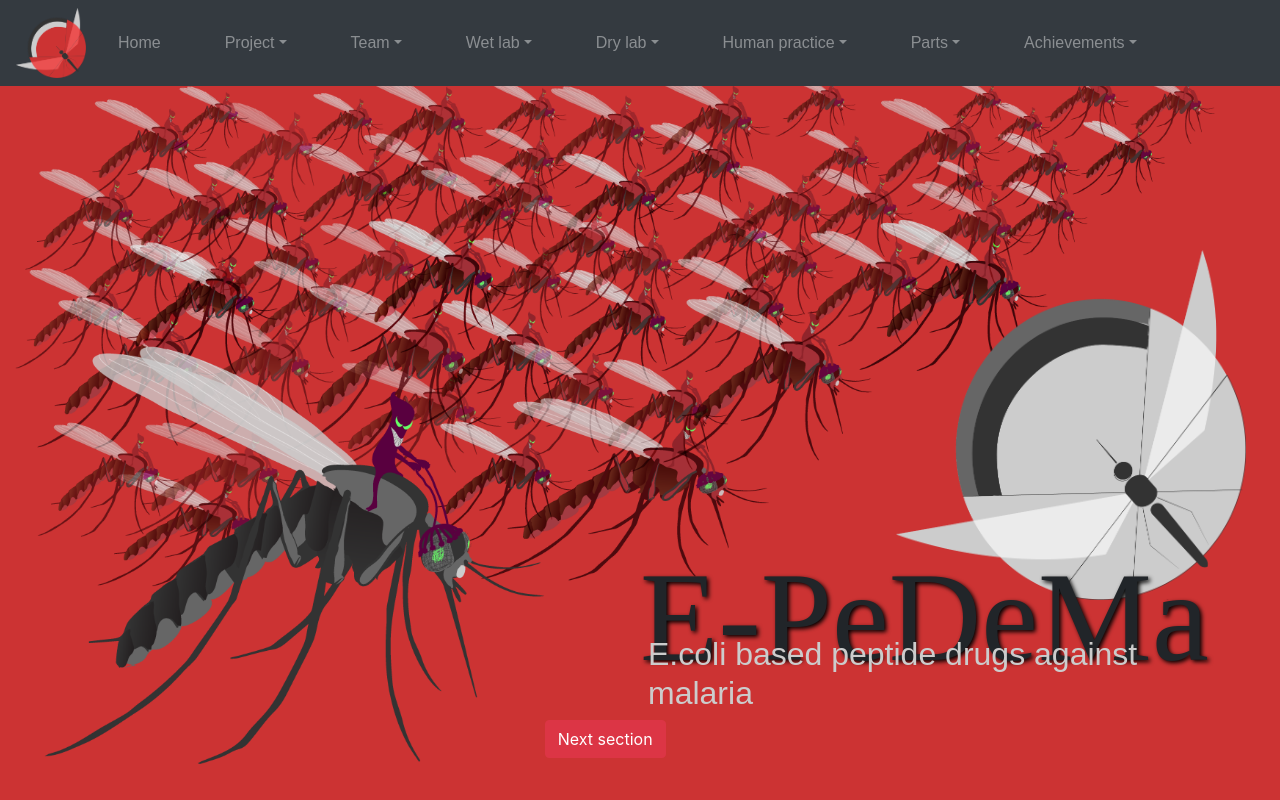
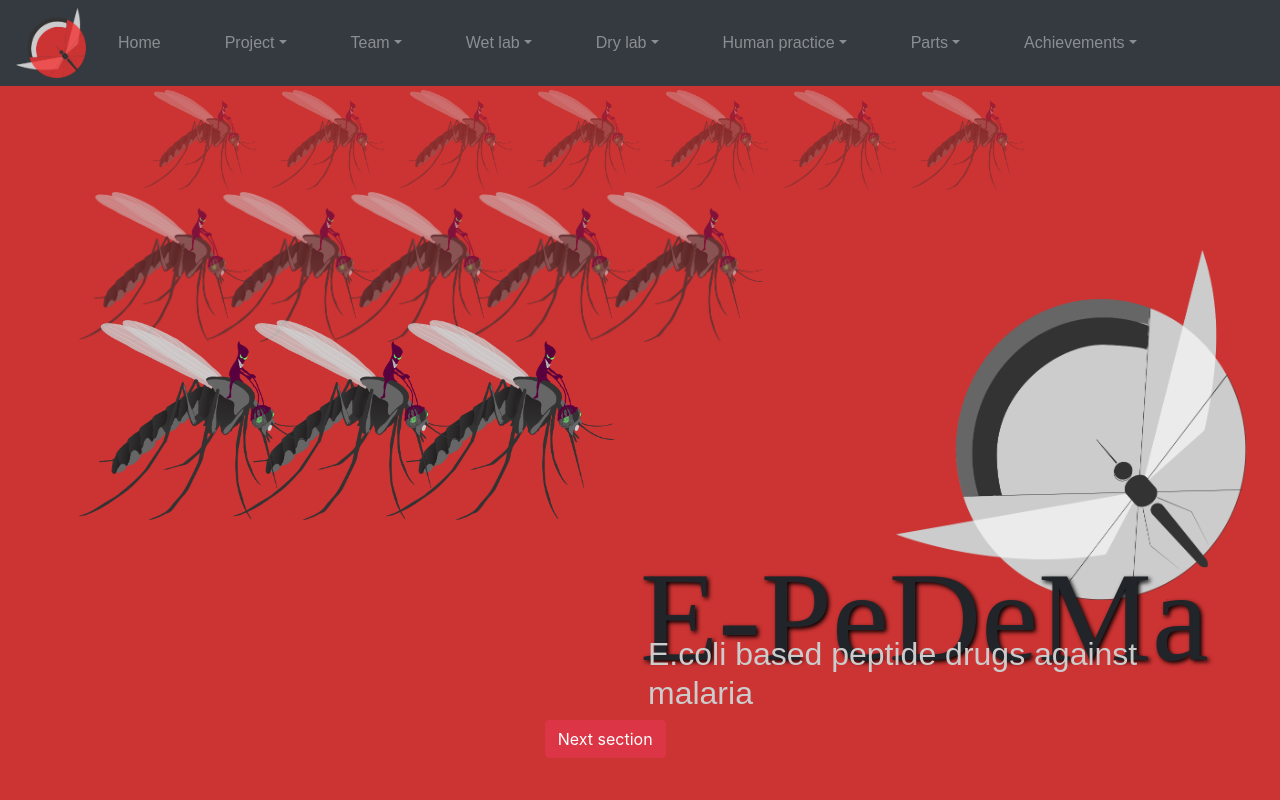
Before and after one commit to abdulrishad/wiki, a plain HTML site: page index.html in a window 1280 px wide. Shown: the top 800 px of the page. Drawn offline with nearby package versions, Linux system fonts and the light colour scheme.

Commit message:
Set the mosquitoes in three rows

```diff
--- a/index.html
+++ b/index.html
@@ -20,6 +20,51 @@
         width: '+=1180px',
 
       }, "slow");
+
+      // Row 1: 7 Small Mosquitoes, Least Opacity
+      for (i = 1; i <= 7; i++) {
+
+        let mosqclass = ".mosquito-" + i;
+
+        $(mosqclass).animate({
+          height: '+=100px',
+          width: '+=114px',
+        }, "slow");
+
+        $(mosqclass).css("opacity", "40%");
+
+        $(mosqclass).css("margin", "7% 0 0 " + (i * 10) + "%")
+
+      }
+
+      // Row 2: 5 Medium Mosquitoes, Medium Opacity
+      for (i = 8; i <= 12; i++) {
+
+        let mosqclass = ".mosquito-" + i;
+
+        $(mosqclass).animate({
+          height: '+=150px',
+          width: '+=172px',
+        }, "slow");
+
+        $(mosqclass).css("opacity", "65%");
+        $(mosqclass).css("margin", "15% 0 0 " + ((12 - i) * 10 + 5) + "%")
+
+      }
+
+      // Row 3: 3 Large Mosquitoes, Full Opacity
+      for (i = 13; i <= 15; i++) {
+
+        let mosqclass = ".mosquito-" + i;
+
+        $(mosqclass).animate({
+          height: '+=200px',
+          width: '+=229px',
+        }, "slow");
+
+        $(mosqclass).css("margin", "25% 0 0 " + ((15 - i) * 12 + 5) + "%")
+
+      }
 
     });
   </script>
@@ -149,7 +194,23 @@
 
 
       <div class="first-div">
-        <img class="group" src="mosquitoes+1.png" alt="">
+        <!-- <img class="group" src="mosquitoes+1.png" alt=""> -->
+        <img class="mosquito mosquito-1" src="mosquito.png">
+        <img class="mosquito mosquito-2" src="mosquito.png">
+        <img class="mosquito mosquito-3" src="mosquito.png">
+        <img class="mosquito mosquito-4" src="mosquito.png">
+        <img class="mosquito mosquito-5" src="mosquito.png">
+        <img class="mosquito mosquito-6" src="mosquito.png">
+        <img class="mosquito mosquito-7" src="mosquito.png">
+        <img class="mosquito mosquito-8" src="mosquito.png">
+        <img class="mosquito mosquito-9" src="mosquito.png">
+        <img class="mosquito mosquito-10" src="mosquito.png">
+        <img class="mosquito mosquito-11" src="mosquito.png">
+        <img class="mosquito mosquito-12" src="mosquito.png">
+        <img class="mosquito mosquito-13" src="mosquito.png">
+        <img class="mosquito mosquito-14" src="mosquito.png">
+        <img class="mosquito mosquito-15" src="mosquito.png">
+
         <img class="big-logo" src="logo white.png" alt="">
         <h1 class=title-line>E-PeDeMa</h1>
         <h4 class=title-line2>E.coli based peptide drugs against malaria</h4>
--- a/styles1.css
+++ b/styles1.css
@@ -251,3 +251,38 @@ html {
   margin-left: 56.5%;
 
 }
+
+
+/* Mosquito Animations */
+
+@keyframes mosq-0 {
+  0%   {top:0px;}
+  50%  {top:12.5px;}
+  100% {top:0px;}
+}
+
+@keyframes mosq-1 {
+  0%   {top:0px;}
+  50%  {top:13px;}
+  100% {top:0px;}
+}
+
+@keyframes mosq-2 {
+  0%   {top:0px;}
+  50%  {top:10.5px;}
+  100% {top:0px;}
+}
+
+.mosquito {
+  height: 0px;
+  width: 0px;
+  margin: 7% 0 0 0;
+  position: absolute;
+  animation-iteration-count: infinite;
+}
+
+.mosquito-1 {
+  animation-name: mosq-1;
+  animation-duration: 1s;
+  opacity: 40%;
+}
```
Also changed, not shown: mosquito.png (added).
